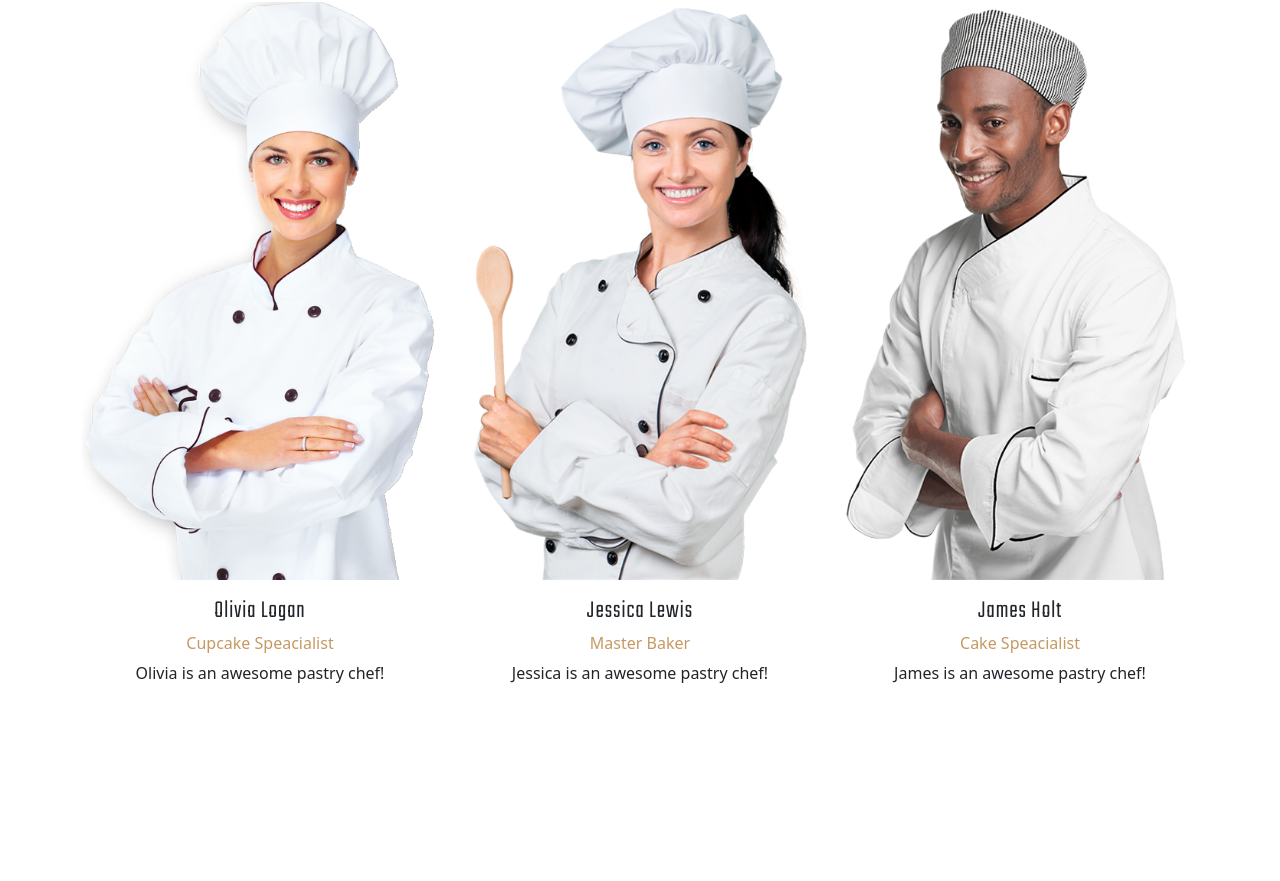
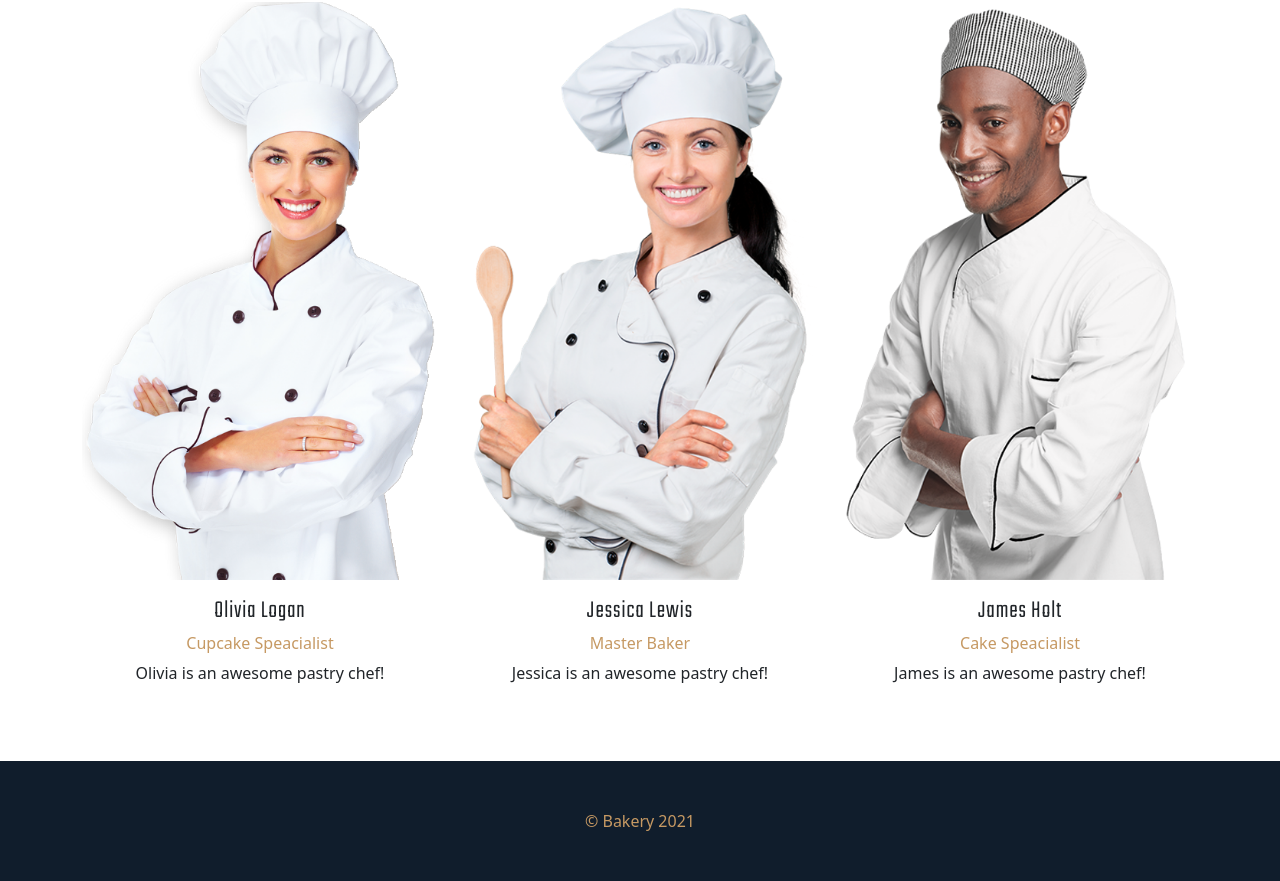
Before and after one commit to RobsonVinicius/brod-padaria, a plain HTML site: page index.html in a window 1280 px wide. Shown: the part 2682-3563 px from the top of the page. Before the commit the page ends 3443 px from the top, so only its background shows below. Drawn offline with nearby package versions, Linux system fonts and the light colour scheme.

Commit message:
Footer Section

```diff
--- a/index.html
+++ b/index.html
@@ -222,6 +222,10 @@
         </div>
       </div>
     </section>
+
+    <footer class="text-center py-5">
+      &copy; Bakery 2021
+    </footer>
   </main>
 
   <script src="https://code.jquery.com/jquery-3.3.1.slim.min.js" integrity="sha384-q8i/X+965DzO0rT7abK41JStQIAqVgRVzpbzo5smXKp4YfRvH+8abtTE1Pi6jizo" crossorigin="anonymous"></script>
--- a/styles.css
+++ b/styles.css
@@ -250,6 +250,10 @@ hr {
   color: #c69963
 }
 
+footer {
+  background-color: #101d2c;
+  color: #c69963
+}
 
 @media (min-width: 576px) {
   .navbar-brand {
```
